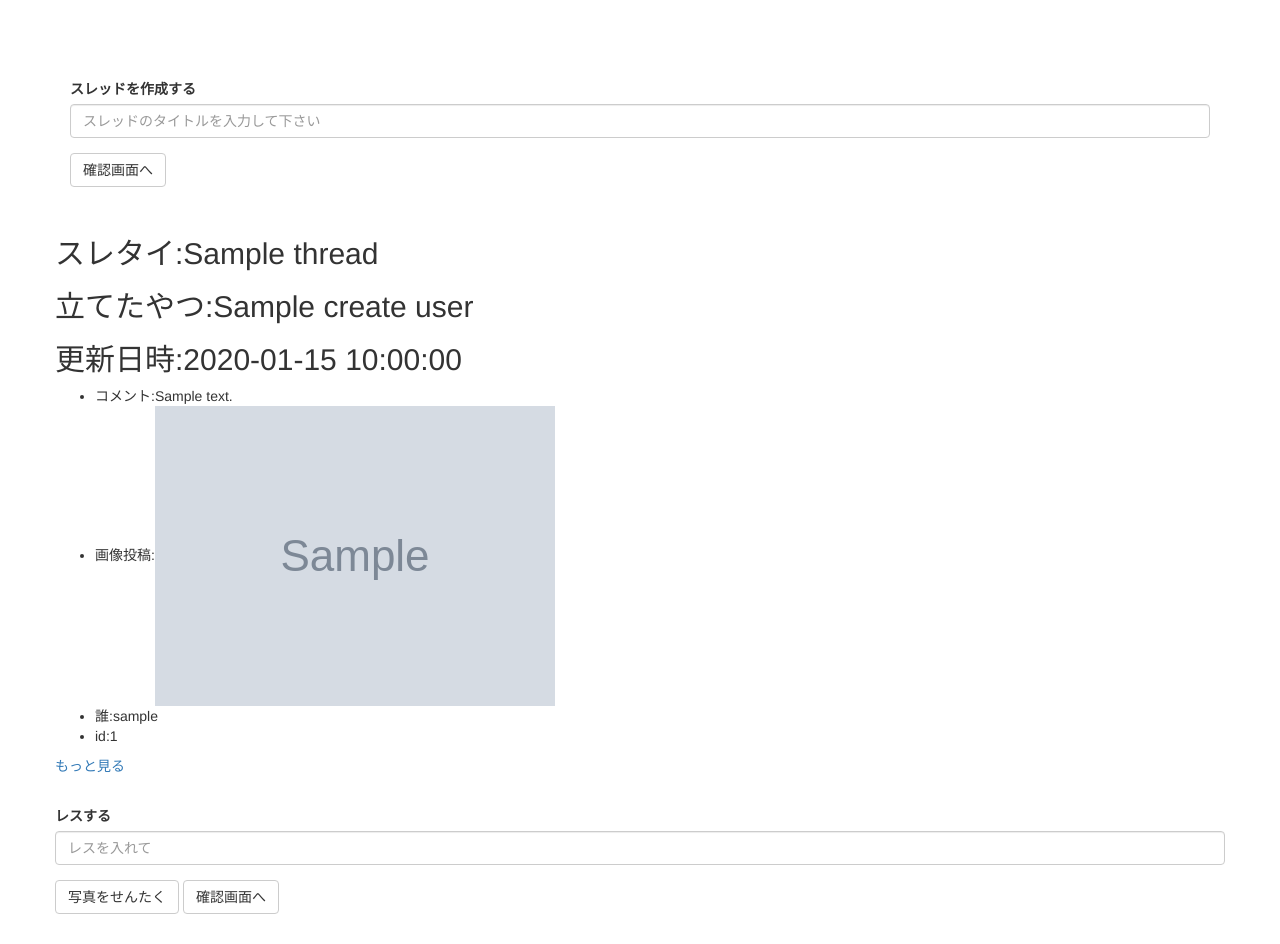
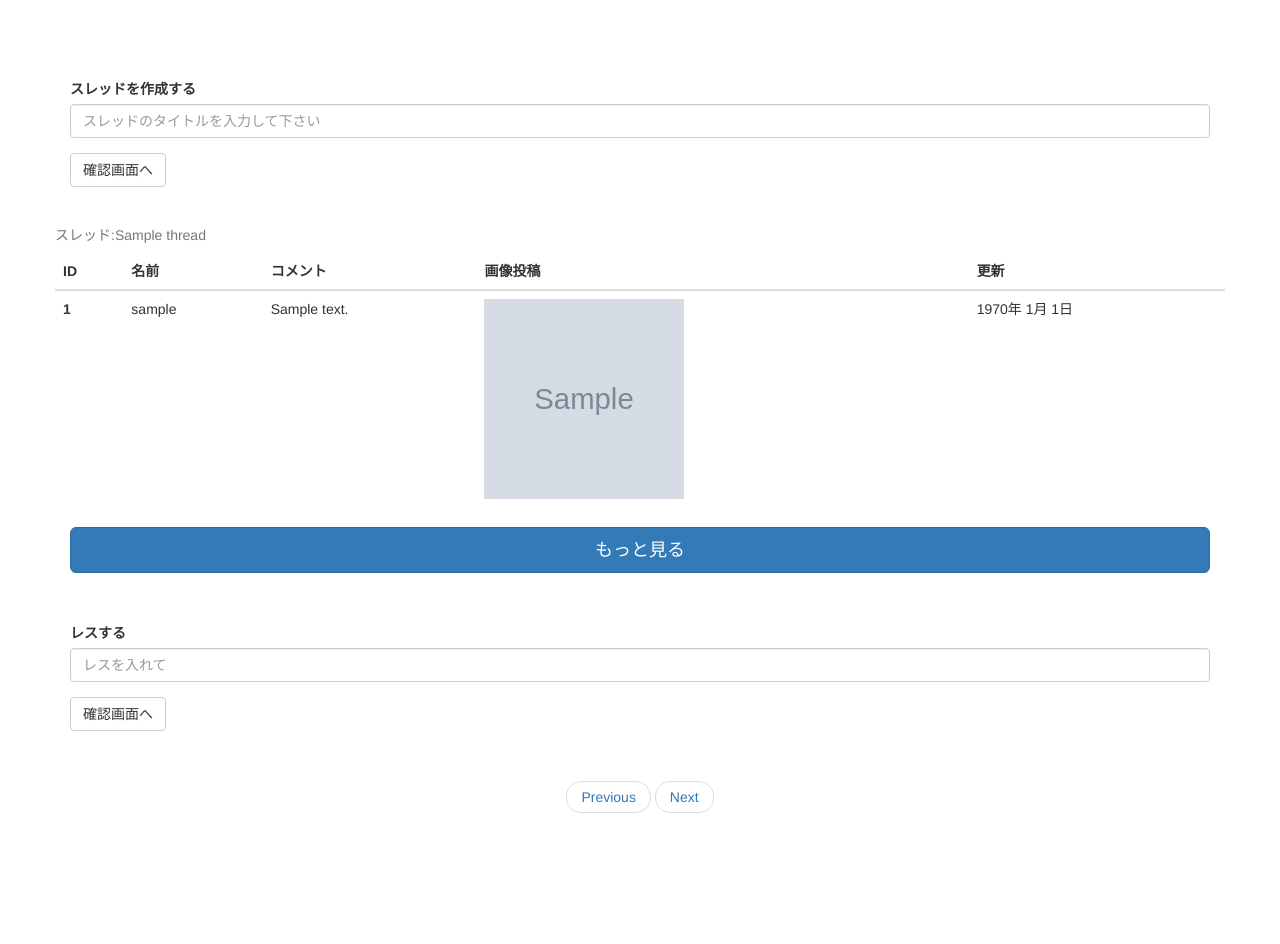
Before and after one commit to takuya542/cakephp, a CakePHP app: the page made by app/View/Thread/index.ctp in a window 1280 px wide. Shown: the part 51-995 px from the top of the page. After the commit the page ends 864 px from the top, so only its background shows below. Run offline with PHP 8.4 and a stand-in for CakePHP, Linux system fonts and the light colour scheme; the template is opened without the code that fills it: most values are stand-ins (such as "Sample title", 1, 10 or a date in 2020); grey boxes marked "Sample" are stand-in pictures; data that the repository does not hold is empty; some libraries are stand-ins or nearby versions.

Commit message:
fix template

```diff
--- a/app/Controller/ResponseController.php
+++ b/app/Controller/ResponseController.php
@@ -24,8 +24,8 @@ class ResponseController extends AppController {
             $this->redirect("/?invalidParams=1");
         }
 
-        $picture_id     = $this->request->data['picture_id'];
-        $picture_source = $this->request->data['picture_source'];
+        $picture_id     = isset( $this->request->data['picture_id'] )     ? $this->request->data['picture_id']     : null;
+        $picture_source = isset( $this->request->data['picture_source'] ) ? $this->request->data['picture_source'] : null;
 
         $this->set('comment',   $comment);
         $this->set('thread_id', $thread_id);
--- a/app/Controller/ThreadController.php
+++ b/app/Controller/ThreadController.php
@@ -32,6 +32,7 @@ class ThreadController extends AppController {
         $this->set('comments', $single_thread["comments"]);
         $this->set('thread',   $single_thread["thread"]);
         $this->set('has_next', $single_thread["has_next"]);
+        $this->set('page',     $page);
     }
 
     public function login_confirm(){
--- a/app/Model/Logic/LogicThread.php
+++ b/app/Model/Logic/LogicThread.php
@@ -138,7 +138,7 @@ class LogicThread extends Model {
             'conditions' => array('thread_id' => $thread_id),
             'limit'      => $limit,
             'offset'     => $offset,
-            'order'      => array('created_at' => 'desc' ),
+            'order'      => array('created_at' => 'asc' ),
         ));
     }
 
--- a/app/View/Thread/index.ctp
+++ b/app/View/Thread/index.ctp
@@ -16,9 +16,6 @@
 
 
 <!-- スレ立て -->
-
-
-<!-- スレ立て -->
 <!-- ToDo:部品化 -->
 <div class="row" style="margin: 30px 0">
     <form action="/create/confirm" method="post">
@@ -31,37 +28,54 @@
 </div>
 
 <?php foreach ($thread_list as $thread): ?>
-<div class="row">
+<div class="row" style="margin-top: 20px">
 
-    <h2>スレタイ:<?php echo $thread['title']; ?></h2>
-    <h2>立てたやつ:<?php echo $thread['create_user']['name']; ?></h2>
-    <h2>更新日時:<?php echo $thread['updated_at']; ?></h2>
+    <table class="table">
+        <caption>スレッド:<?php echo $thread['title']; ?></caption>
+        <thead>
+            <tr>
+                <th>ID</th>
+                <th>名前</th>
+                <th>コメント</th>
+                <th>画像投稿</th>
+                <th>更新</th>
+            </tr>
+        </thead>
+        <tbody>
+            <?php foreach ($thread['comments'] as $comment): ?>
+            <tr>
+                <th scope="row"><?php echo $comment['user_id']; ?></th>
+                <td><?php echo $comment['user_name']; ?></td>
+                <td><?php echo $comment['comment']; ?></td>
+                <td>
+                    <?php if ( isset ($comment['image']) ): ?>
+                        <img src="<?php echo $comment['image']; ?>" width=200 height=200>
+                    <?php else: ?>
+                        なし
+                    <?php endif; ?>
+                </td>
+                <td><?php echo date("Y年 n月 j日" , $comment['created_at']); ?></td>
+            </tr>
+            <?php endforeach; ?>
+        </tbody>
+    </table>
+</div>
+<a href="/detail/<?php echo $thread['id']; ?>" class="btn btn-primary btn-lg btn-block">もっと見る</a>
 
-    <?php foreach ($thread['comments'] as $comment): ?>
-    <ul>
-        <li>コメント:<?php echo $comment['comment']; ?></li>
-        <li>画像投稿:<img src="<?php echo $comment['image']; ?>"></li>
-        <li>誰:<?php echo $comment['user_name']; ?></li>
-        <li>id:<?php echo $comment['user_id']; ?></li>
-    </ul>
-    <?php endforeach; ?>
-<a href="/detail/<?php echo $thread['id']; ?>">もっと見る</a>
-
-
-<div class="row" style="margin: 30px 0">
+<div class="row" style="margin: 50px 0">
     <form action="/response/confirm/<?php echo $thread['id'] ?>" method="post">
         <div class="form-group">
             <label for="exampleInputEmail1">レスする</label>
             <input type="text" class="form-control" name="comment" placeholder="レスを入れて">
         </div>
-        <a href="#albumModal" id="albumModal" class="btn btn-default" onClick="albumModal()">写真をせんたく</a>
-        <input type="hidden" id="picture_source" name="picture_source">
-        <input type="hidden" id="picture_id"     name="picture_id">
         <button type="submit" class="btn btn-default">確認画面へ</button>
     </form>
 </div>
+<?php endforeach; ?>
 
-
-
-</div>
-<?php endforeach; ?>
+<nav>
+  <ul class="pager">
+    <li><a href="/pages/1">Previous</a></li>
+    <li><a href="/pages/2">Next</a></li>
+  </ul>
+</nav>
```
Also changed, not shown: app/View/Thread/detail.ctp (+32 -20 lines).
